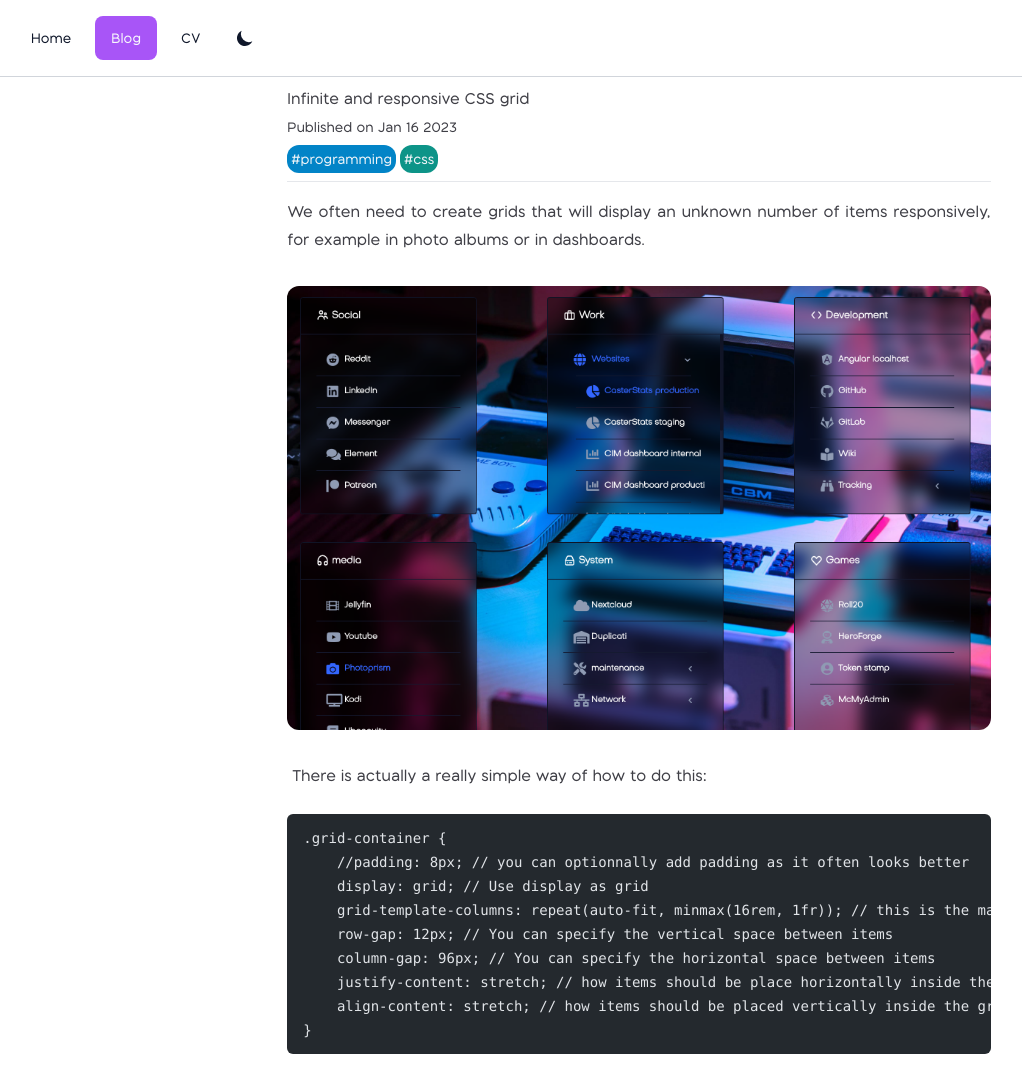
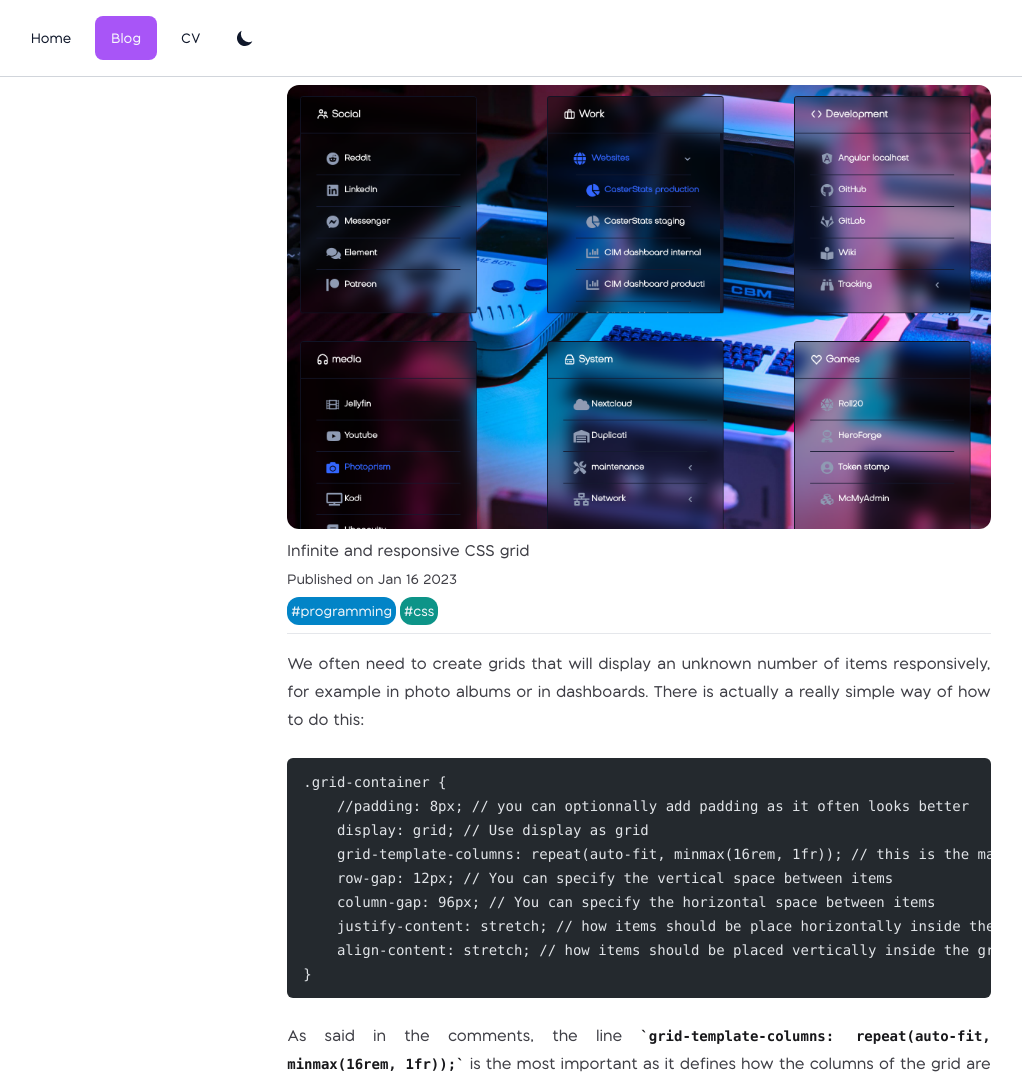
Before and after one commit to snyssen/personal-website, an Astro site: page /blog/infinite-and-responsive-css-grid in a window 1280 px wide. Shown: the top 1075 px of the page, without its empty margins (1-1023 px from the left). Built offline with nearby package versions, Linux system fonts and the light colour scheme; Astro itself is replaced by a stand-in of ours; code samples lack their colours.

Commit message:
Add hero images to all blog posts

````diff
--- a/src/pages/blog/delete-large-number-of-records.md
+++ b/src/pages/blog/delete-large-number-of-records.md
@@ -2,6 +2,7 @@
 title: Safely delete large number of records by using a loop
 description: Deleting a large number of rows is risky in SQL as it involves a resource intensive transaction. This article presents a method to split that single transaction into multiple smaller ones.
 layout: ../../layouts/BlogPostLayout.astro
+heroImage: /blog-attachments/hero/delete-large-number-of-records.jpg
 pubDate: Jan 16 2023
 tags:
     - name: programming
--- a/src/pages/blog/infinite-and-responsive-css-grid.md
+++ b/src/pages/blog/infinite-and-responsive-css-grid.md
@@ -2,6 +2,7 @@
 title: Infinite and responsive CSS grid
 description: Learn how to create infinitely long and responsive CSS grids for displaying various repeating items
 layout: ../../layouts/BlogPostLayout.astro
+heroImage: /blog-attachments/hero/infinite-and-responsive-css-grid.png
 pubDate: Jan 16 2023
 tags:
     - name: programming
@@ -11,10 +12,7 @@
 ---
 
 We often need to create grids that will display an unknown number of items responsively, for example in photo albums or in dashboards.
-
-![Screenshot showing an example of responsive and infinite grid](/blog-attachments/programming/css/demo-grid-1.png)
-
- There is actually a really simple way of how to do this:
+There is actually a really simple way of how to do this:
 
 ```css
 .grid-container {
--- a/src/pages/blog/int-id-when-no-identity.md
+++ b/src/pages/blog/int-id-when-no-identity.md
@@ -2,6 +2,7 @@
 title: Generate new (random) integer ID when ID column is not identity
 description: Tip to generate integer IDs in SQL databases when the ID column does not have the identity specification
 layout: ../../layouts/BlogPostLayout.astro
+heroImage: /blog-attachments/hero/int-id-when-no-identity.jpg
 pubDate: Jan 16 2023
 tags:
     - name: programming
--- a/src/pages/blog/lineageos-install.md
+++ b/src/pages/blog/lineageos-install.md
@@ -2,6 +2,7 @@
 title: Install LineageOS with MicroG and playstore
 description: Install LineageOS with MicroG and full playstore support
 layout: ../../layouts/BlogPostLayout.astro
+heroImage: /blog-attachments/hero/lineage-os-logo.webp
 pubDate: Jan 16 2023
 tags:
     - name: misc
--- a/src/pages/blog/rename-bandcamp-singles.md
+++ b/src/pages/blog/rename-bandcamp-singles.md
@@ -2,6 +2,7 @@
 title: Rename Bandcamp single for easier consumption by MusicBrainz Picard
 description: Learn how to organize singles downloaded from Bandcamp into artist/album/track so it can be consumed more easily
 layout: ../../layouts/BlogPostLayout.astro
+heroImage: /blog-attachments/hero/rename-bandcamp-singles.jpg
 pubDate: Jan 16 2023
 tags:
     - name: misc
--- a/src/pages/blog/restore-sql-backup-linux.md
+++ b/src/pages/blog/restore-sql-backup-linux.md
@@ -1,7 +1,8 @@
 ---
-title: Restore an SQL Server backup on Linux
-description: Because restoring a SQL Server backup from a Windows server onto your machine can be a pain
+title: Restore a MS SQL Server backup on Linux
+description: Because restoring a MS SQL Server backup from a Windows server onto your machine can be a pain
 layout: ../../layouts/BlogPostLayout.astro
+heroImage: /blog-attachments/hero/restore-sql-backup-linux.jpg
 pubDate: Jan 16 2023
 tags:
     - name: programming
--- a/src/pages/blog/ssh-keypair.md
+++ b/src/pages/blog/ssh-keypair.md
@@ -2,6 +2,7 @@
 title: Manage SSH keys between a Linux client and Server
 description: Learn how to create an SSH key-pair a copy the public key onto a remote server for passwordless access
 layout: ../../layouts/BlogPostLayout.astro
+heroImage: /blog-attachments/hero/ssh-keypair.jpg
 pubDate: Jan 16 2023
 tags:
     - name: sys-admin
--- a/src/pages/blog/vagrant-tips-and-tricks.md
+++ b/src/pages/blog/vagrant-tips-and-tricks.md
@@ -2,6 +2,7 @@
 title: "Developing with Vagrant - Tips & Tricks"
 description: Do you want to develop Ansible playbooks and test them under Vagrant? Here are some random tips&tricks
 layout: ../../layouts/BlogPostLayout.astro
+heroImage: /blog-attachments/hero/vagrant-tips-and-tricks.jpg
 pubDate: Jan 16 2023
 tags:
     - name: programming
````
Also changed, not shown: public/blog-attachments/hero/delete-large-number-of-records.jpg (added), public/blog-attachments/hero/infinite-and-responsive-css-grid.png (renamed from public/blog-attachments/programming/css/demo-grid-1.png), public/blog-attachments/hero/int-id-when-no-identity.jpg (added), public/blog-attachments/hero/lineage-os-logo.webp (added), public/blog-attachments/hero/rename-bandcamp-singles.jpg (added), public/blog-attachments/hero/restore-sql-backup-linux.jpg (added), public/blog-attachments/hero/ssh-keypair.jpg (added), public/blog-attachments/hero/vagrant-tips-and-tricks.jpg (added).
